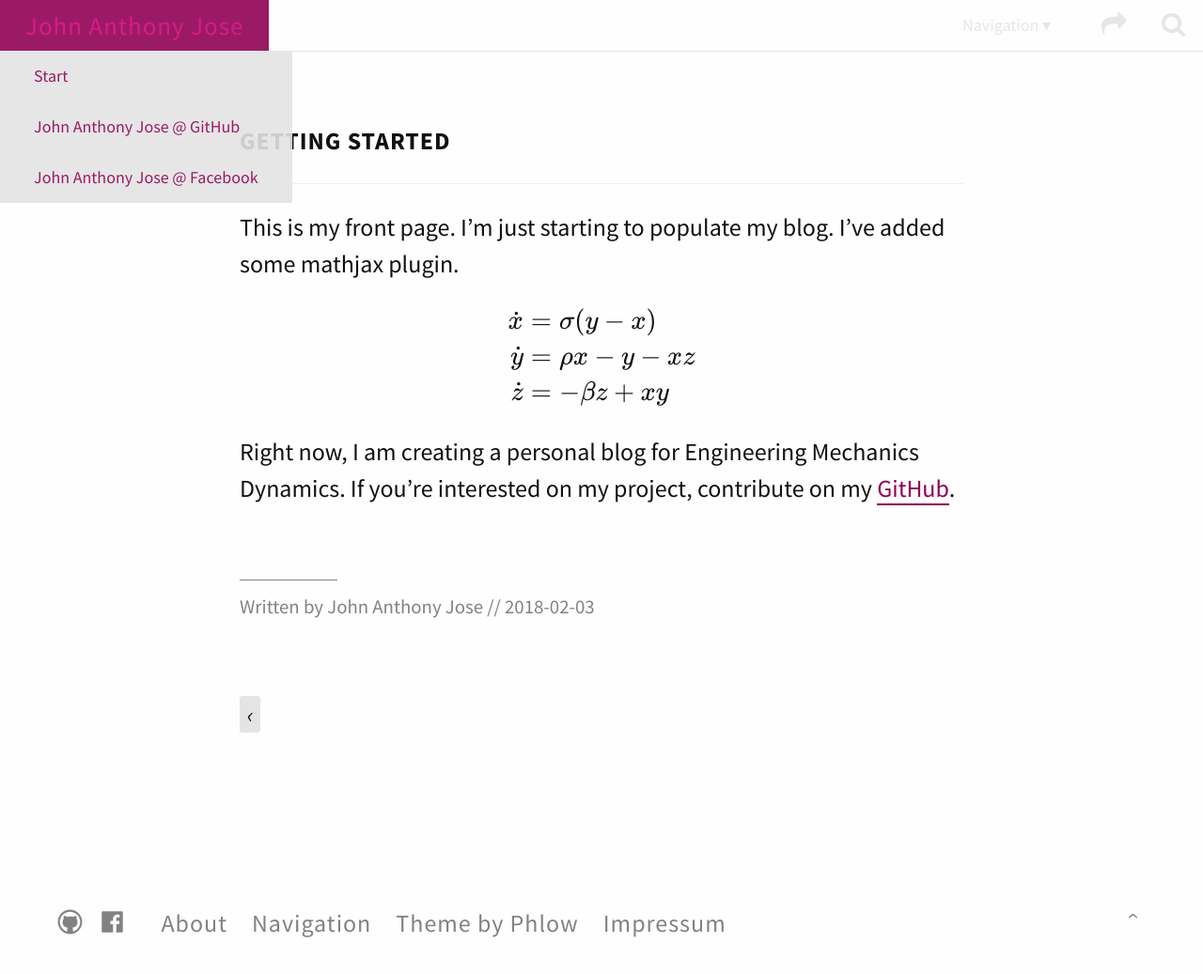
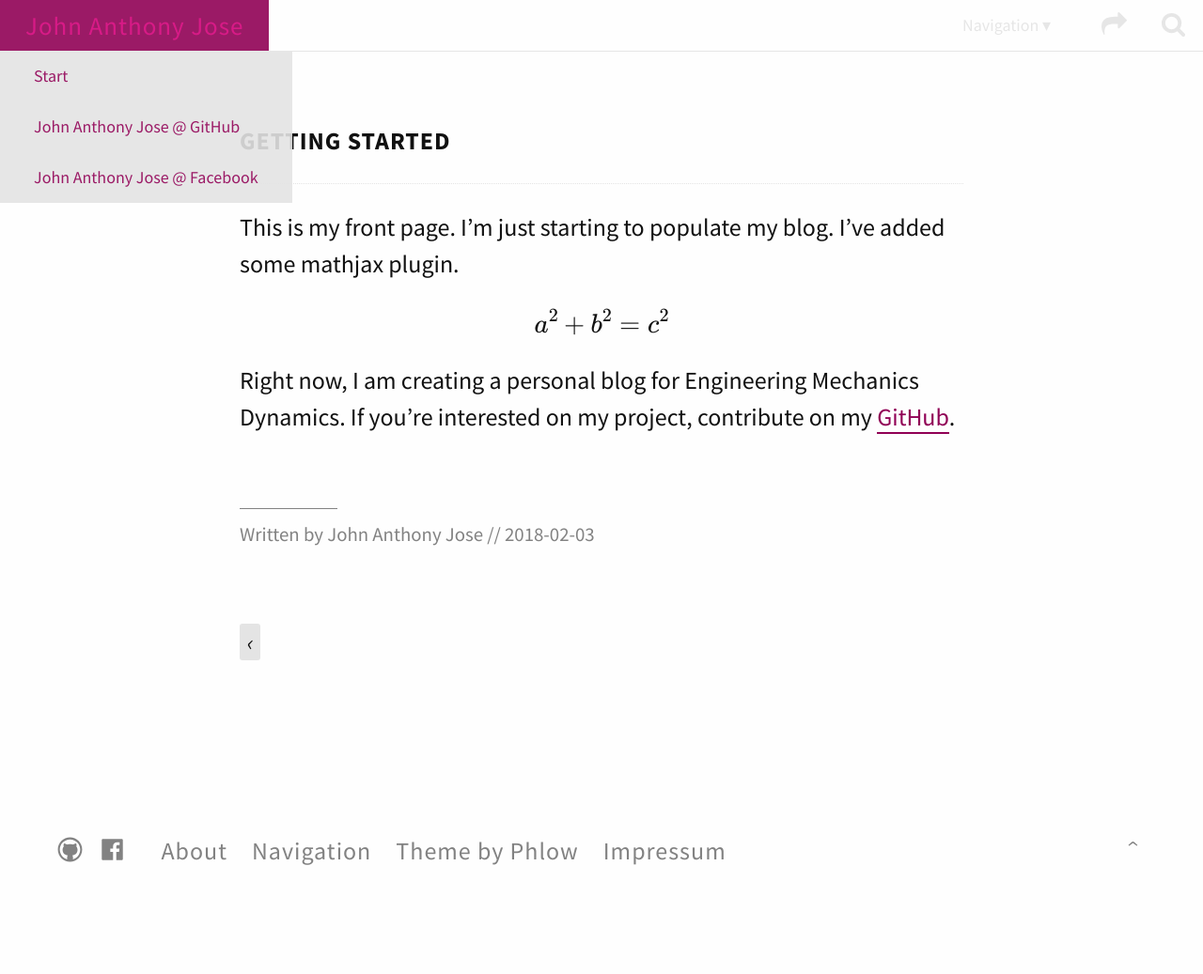
Before and after one commit to johnanthonyjose/johnanthonyjose.github.io, a Jekyll site: the page built from _posts/2018-02-03-getting-started.md, in a window 1280 px wide and 1048 px high. Shown: the top 1037 px of the window at 94% size. Built offline with Jekyll 4.4.1, drawn with Linux system fonts in a browser that asks for light colours; formulas are drawn with MathJax 3.

Commit message:
simplified the math equation

```diff
--- a/_posts/2018-02-03-getting-started.md
+++ b/_posts/2018-02-03-getting-started.md
@@ -5,12 +5,7 @@
 
 This is my front page. I'm just starting to populate my blog. I've added some mathjax plugin.
 
-$$\begin{aligned}
-\dot{x} & = \sigma(y-x) \\
-\dot{y} & = \rho x - y - xz \\
-\dot{z} & = -\beta z + xy
-\end{aligned}$$
-
+$$a^2 + b^2 = c^2$$
 
 <!--more-->
 
```
Also changed, not shown: 3 other files.
